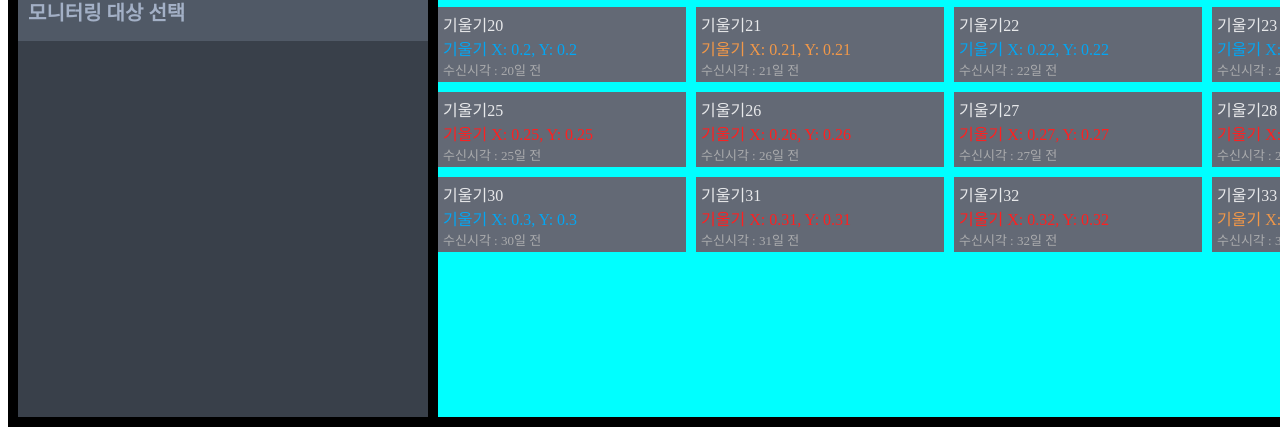
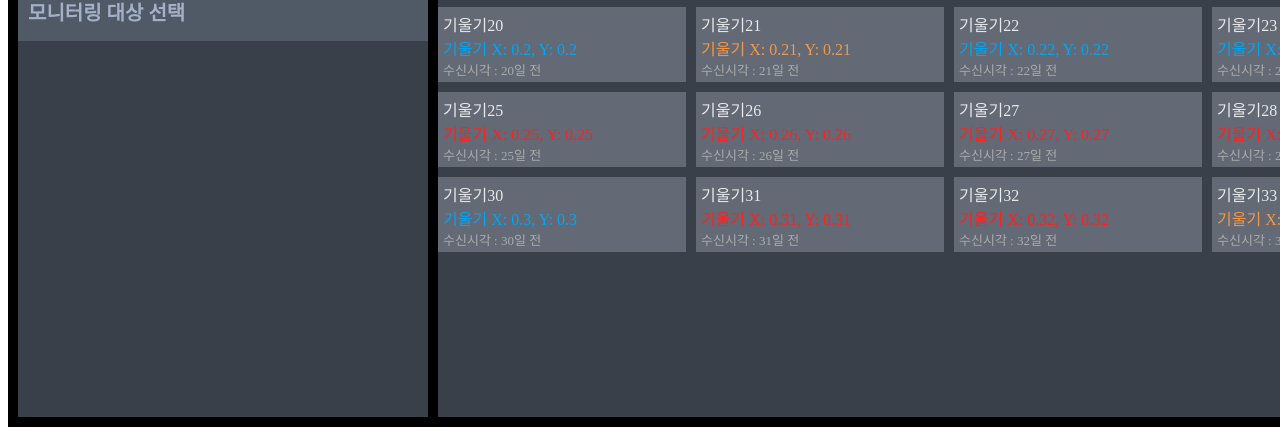
Before and after one commit to syki66/safety-monitoring-system, a plain HTML site: page index.html in a window 1280 px wide. Shown: the part 501-936 px from the top of the page. Drawn offline with Linux system fonts and the light colour scheme.

Commit message:
fix bg color

```diff
--- a/index.css
+++ b/index.css
@@ -43,7 +43,7 @@
      padding-left: 10px;
 }
 .main_2{
-    background-color: cyan;
+    background-color: #39404A;
     grid-row: span 3;
     display: grid;
     grid-template-columns: repeat(5, 1fr);
```
